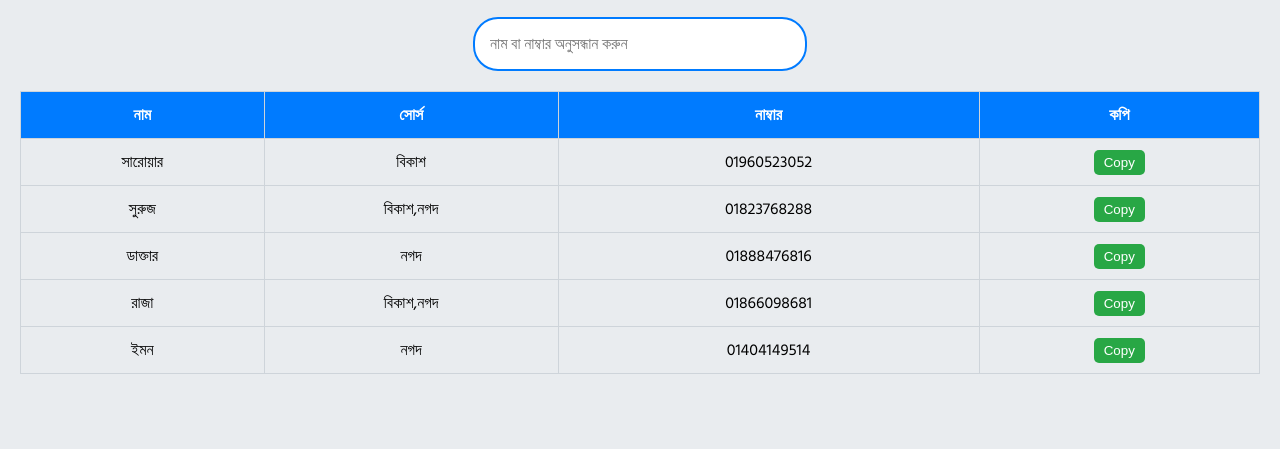
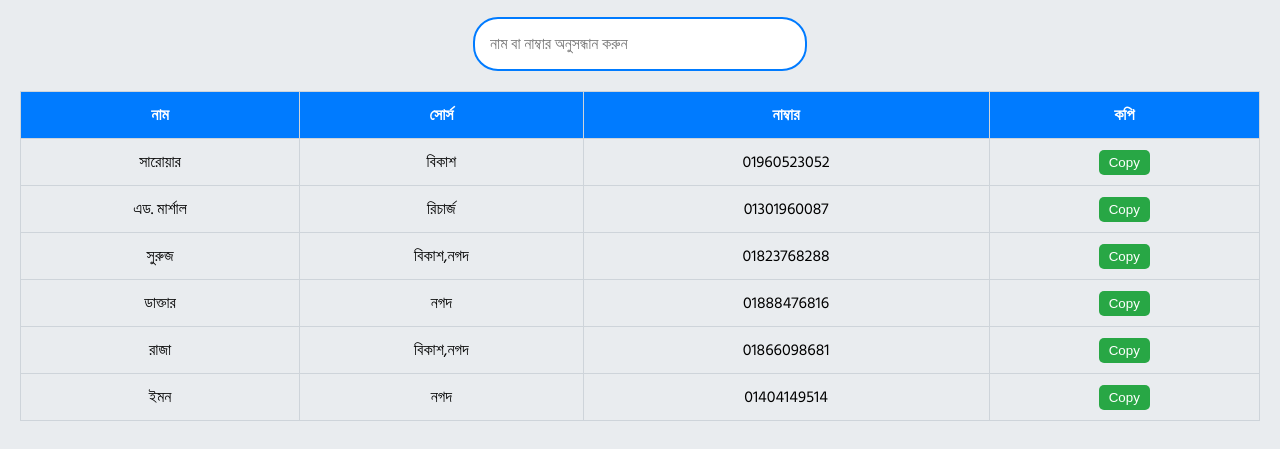
Before and after one commit to sarowarh94/IN, a plain HTML site: page index.html in a window 1280 px wide. Shown: the part 157-606 px from the top of the page. Drawn offline with Linux system fonts and the light colour scheme.

Commit message:
Update index.html

```diff
--- a/index.html
+++ b/index.html
@@ -99,6 +99,12 @@
                 <td>01960523052</td>
                 <td><button class="copy-button" onclick="copyToClipboard('01960523052')">Copy</button></td>
             </tr>
+            <tr>
+                <td>এড. মার্শাল</td>
+                <td>রিচার্জ</td>
+                <td>01301960087</td>
+                <td><button class="copy-button" onclick="copyToClipboard('01301960087')">Copy</button></td>
+            </tr>
              <tr>
                 <td>সুরুজ</td>
                 <td>বিকাশ,নগদ</td>
```
